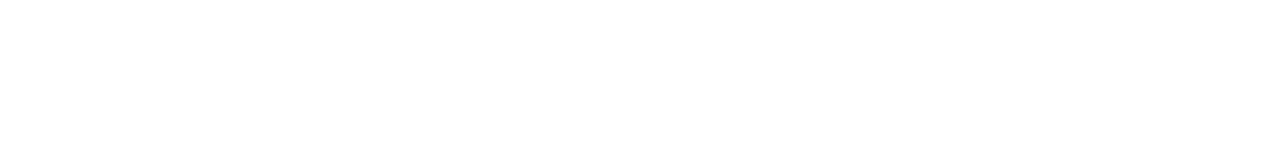
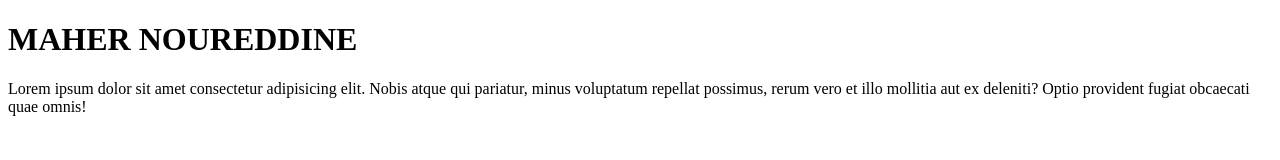
Before and after one commit to NoureddineMa/trojans, a plain HTML site: page index.html in a window 1280 px wide. Drawn offline with Linux system fonts and the light colour scheme.

Commit message:
modification maher

```diff
--- a/index.html
+++ b/index.html
@@ -9,7 +9,13 @@
   <body>
     <header></header>
     <main>
-      <div class="maher"></div>
+      <div class="maher">
+        <h1>MAHER NOUREDDINE</h1>
+        <p></p>
+        Lorem ipsum dolor sit amet consectetur adipisicing elit. Nobis atque qui
+        pariatur, minus voluptatum repellat possimus, rerum vero et illo
+        mollitia aut ex deleniti? Optio provident fugiat obcaecati quae omnis!
+      </div>
       <div class="sanfour"></div>
       <div class="wassim"></div>
       <div class="loukili"></div>
```
